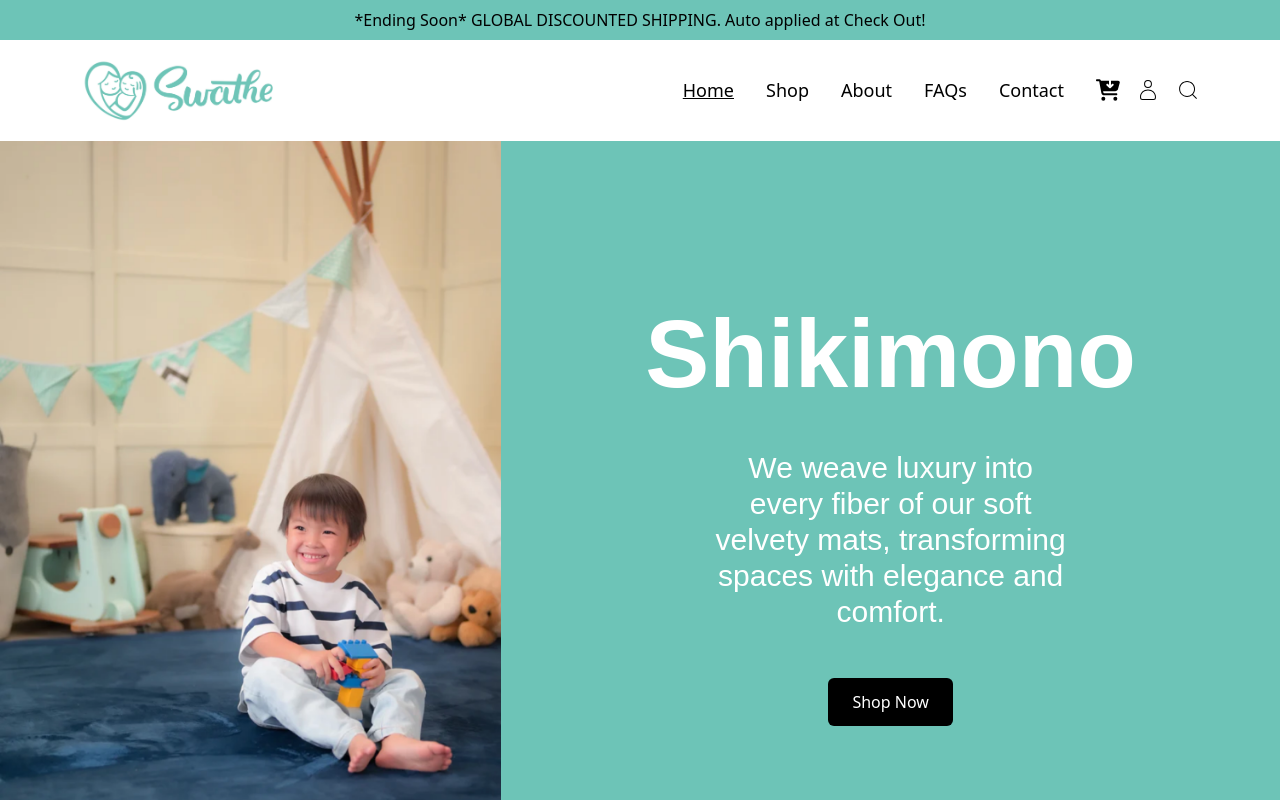
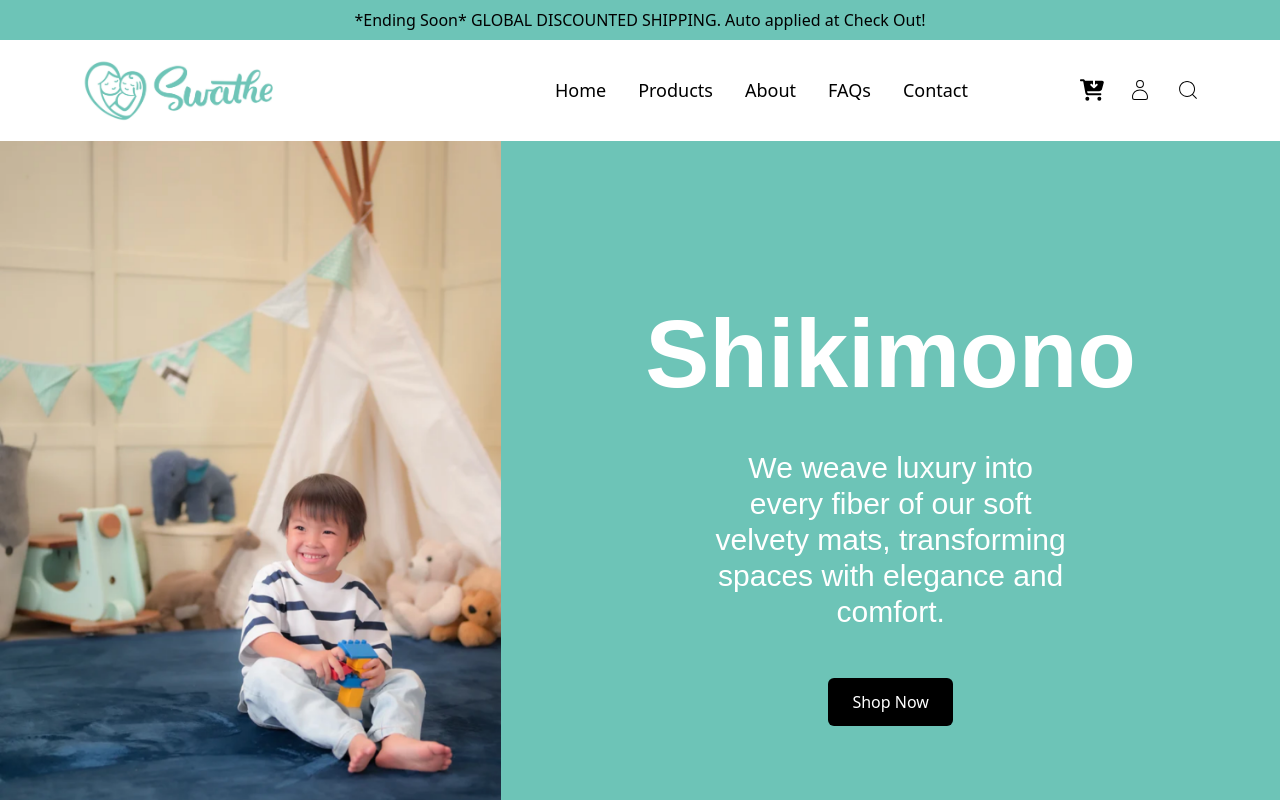
Before and after one commit to jigolaurito93/shikimono, a Next.js app: page / in a window 1280 px wide. Shown: the top 800 px of the page. Built offline with nearby package versions, Linux system fonts and the light colour scheme; a web font is replaced by a local one.

Commit message:
directed navbar link

```diff
--- a/app/components/Navbar.tsx
+++ b/app/components/Navbar.tsx
@@ -3,6 +3,7 @@ import Image from "next/image";
 import { FaCartArrowDown } from "react-icons/fa6";
 import { CiUser } from "react-icons/ci";
 import { CiSearch } from "react-icons/ci";
+import Link from "next/link";
 
 const Navbar = () => {
   return (
@@ -11,15 +12,19 @@ const Navbar = () => {
         <Image src="/swathelogo.png" alt="logo" width={200} height={100} />
       </div>
       <ul className="flex gap-8 items-center font-medium text-lg">
-        <li className="cursor-pointer underline">Home</li>
-        <li className="cursor-pointer">Shop</li>
+        <Link className="cursor-pointer" href="/">
+          Home
+        </Link>
+        <Link className="cursor-pointer" href="/products">
+          Products
+        </Link>
         <li className="cursor-pointer">About</li>
         <li className="cursor-pointer">FAQs</li>
         <li className="cursor-pointer">Contact</li>
-        <div className="flex gap-4 text-2xl">
-          <FaCartArrowDown />
-          <CiUser />
-          <CiSearch />
+        <div className="flex gap-6 text-2xl pl-20">
+          <FaCartArrowDown className="cursor-pointer" />
+          <CiUser className="cursor-pointer" />
+          <CiSearch className="cursor-pointer" />
         </div>
       </ul>
     </div>
```
